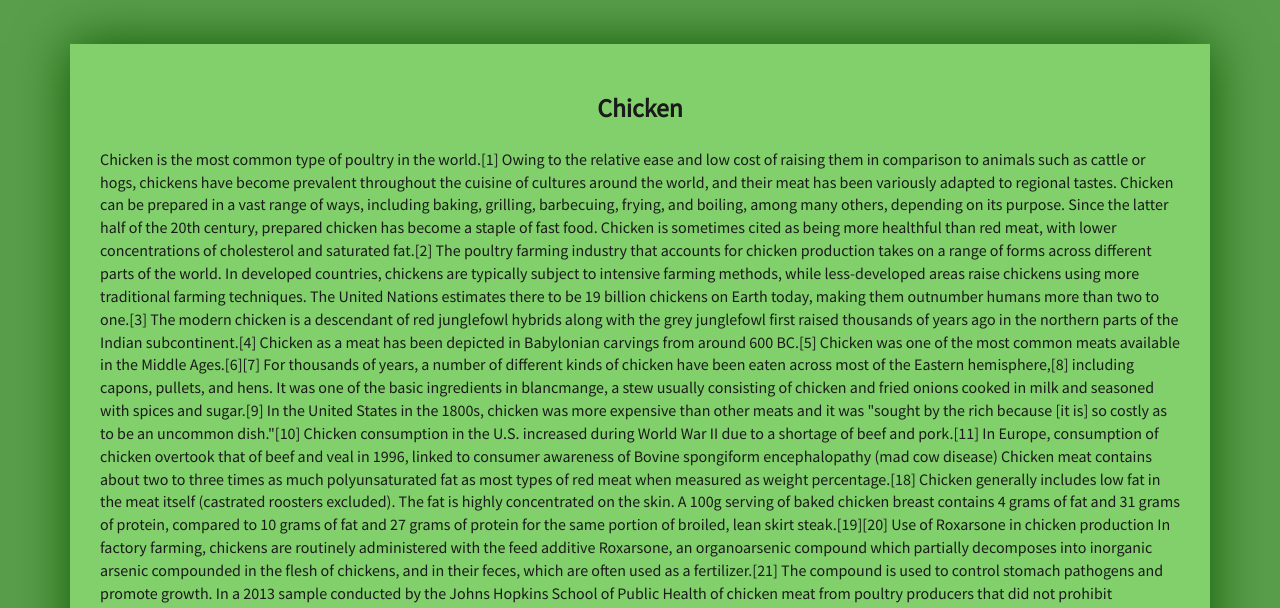
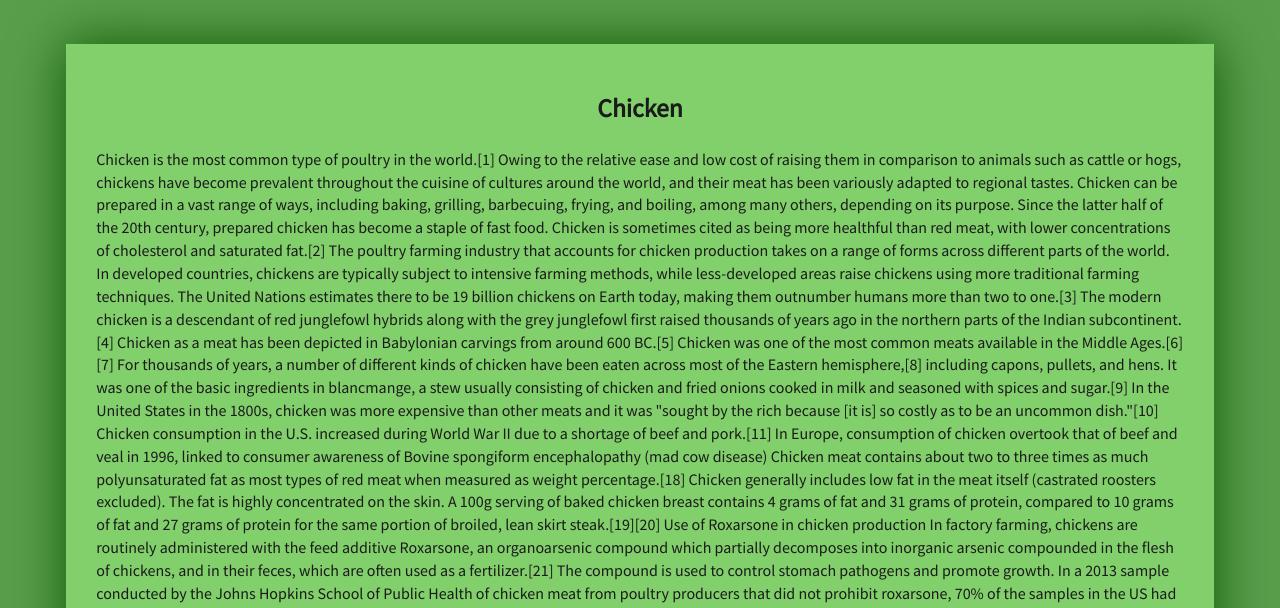
Before and after one commit to pavanbsp/Courseera_CSS_assignment, a plain HTML site: page module_3_solution/index.html in a window 1280 px wide. Shown: the part 183-791 px from the top of the page. Drawn offline with Linux system fonts and the light colour scheme.

Commit message:
Update styles_basic.css

```diff
--- a/module_3_solution/css/styles_basic.css
+++ b/module_3_solution/css/styles_basic.css
@@ -69,7 +69,7 @@ body {
 
 /** HOME PAGE **/
 
-#main-content1 {
+#main-content {
     width: 92%;
     margin-bottom: 40px;
 }
```
